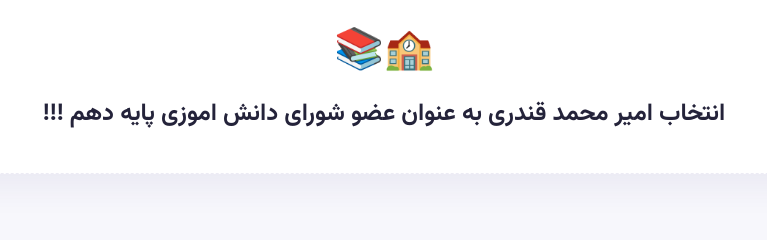
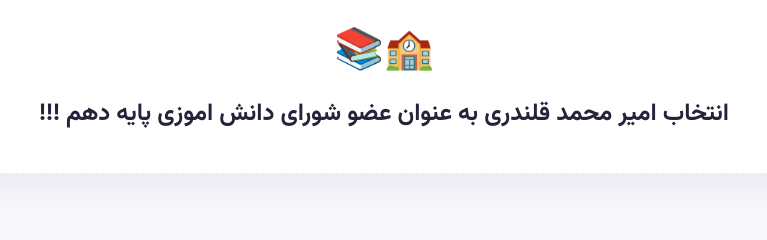
Before and after one commit to Ilyayaghmayei/jalali.class, a plain HTML site: page index.html in a window 1280 px wide. Shown: the part 1015-1255 px from the top of the page, 256-1023 px from the left. Drawn offline with Linux system fonts and the light colour scheme.

Commit message:
Update index.html

```diff
--- a/index.html
+++ b/index.html
@@ -153,7 +153,7 @@
 
         <div class="empty-card">
             <div>🏫📚</div>
-            <h2>انتخاب امیر محمد قندری به عنوان عضو شورای دانش اموزی پایه دهم !!!</h2>
+            <h2>انتخاب امیر محمد قلندری به عنوان عضو شورای دانش اموزی پایه دهم !!!</h2>
         </div>
 
     </section>
```
